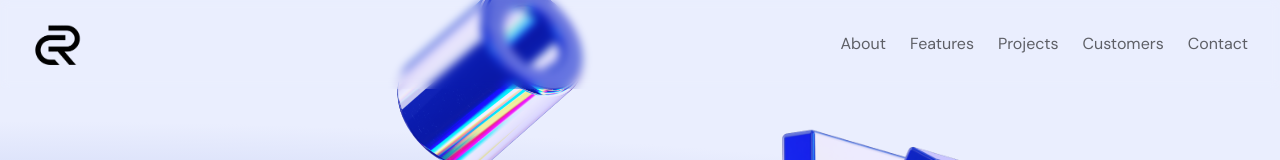
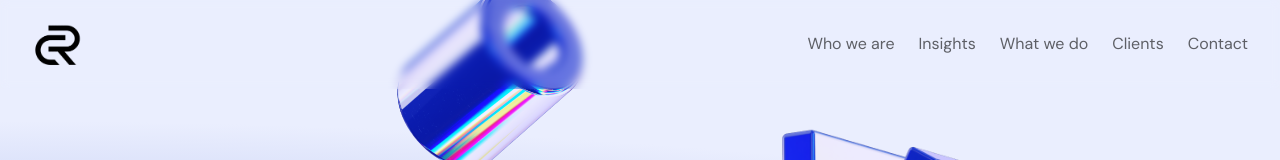
Before and after one commit to Corazortechnology/landing-page-saas, a Next.js app: page / in a window 1280 px wide. Shown: the top 160 px of the page. Built offline with nearby package versions, Linux system fonts and the light colour scheme.

Commit message:
Changes pull from the main branch

```diff
--- a/src/sections/CallToAction.tsx
+++ b/src/sections/CallToAction.tsx
@@ -16,6 +16,8 @@ export const CallToAction = () => {
   });
   const translateY = useTransform(scrollYProgress, [0, 1], [200, -200]);
 
+  const [loading, setLoading] = useState(false);
+
   // State to manage form fields
   const [formData, setFormData] = useState({
     name: "",
@@ -31,6 +33,7 @@ export const CallToAction = () => {
 
   const handleSubmit = async (e: { preventDefault: () => void }) => {
     e.preventDefault();
+    setLoading(true);
 
     try {
       const response = await fetch(
@@ -63,6 +66,9 @@ export const CallToAction = () => {
     } catch (error) {
       console.error("Error submitting form:", error);
       alert("Something went wrong");
+    }
+    finally {
+      setLoading(false); // Set loading state to false after the fetch is completed
     }
   };
 
@@ -187,8 +193,13 @@ export const CallToAction = () => {
             <button
               type="submit"
               className="bg-black text-white font-bold py-3 px-6 rounded-lg shadow-md hover:bg-blue-700 transition-all duration-300"
+              disabled={loading}
             >
-              Submit
+              {loading ? (
+                <div className="loader"></div> // Show loader when submitting
+              ) : (
+                "Submit"
+              )}
             </button>
           </div>
         </form>
@@ -208,7 +219,22 @@ export const CallToAction = () => {
           className="absolute right-[-2px] top-82 md:block hidden"
           style={{ translateY: translateY }}
         />
-      </div>
+        </div>
+         <style jsx>{`
+        .loader {
+          border: 4px solid transparent;
+          border-top: 4px solid #333;
+          border-radius: 50%;
+          width: 24px;
+          height: 24px;
+          animation: spin 1s linear infinite;
+        }
+
+        @keyframes spin {
+          0% { transform: rotate(0deg); }
+          100% { transform: rotate(360deg); }
+        }
+      `}</style>
     </section>
   );
 };
--- a/src/sections/Header.tsx
+++ b/src/sections/Header.tsx
@@ -22,13 +22,13 @@ export const Header = () => {
             <Image src={Logo} alt="Saas Logo" height={50} width={50} />
             <MenuIcon className="size-4 md:hidden" />
             <nav className="hidden md:flex gap-6 text-black/60 items-center">
-              <button onClick={() => scrollToSection("about")}>About</button>
+              <button onClick={() => scrollToSection("about")}>Who we are</button>
               <button onClick={() => scrollToSection("features")}>
-                Features
+                Insights
               </button>
-              <button onClick={() => scrollToSection("work")}>Projects</button>
+              <button onClick={() => scrollToSection("work")}>What we do</button>
               <button onClick={() => scrollToSection("customers")}>
-                Customers
+                Clients
               </button>
               <button onClick={() => scrollToSection("contact")}>
                 Contact
```
